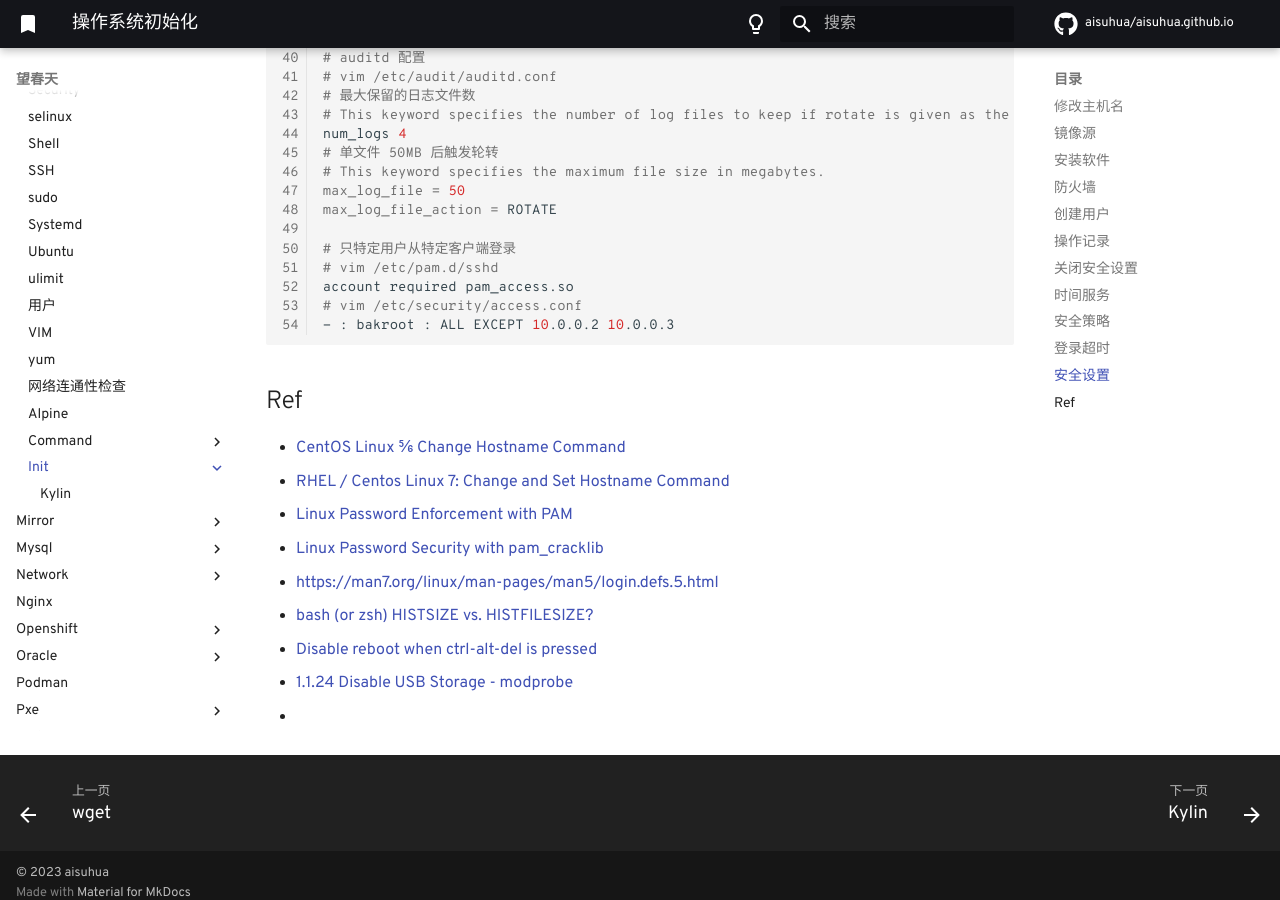
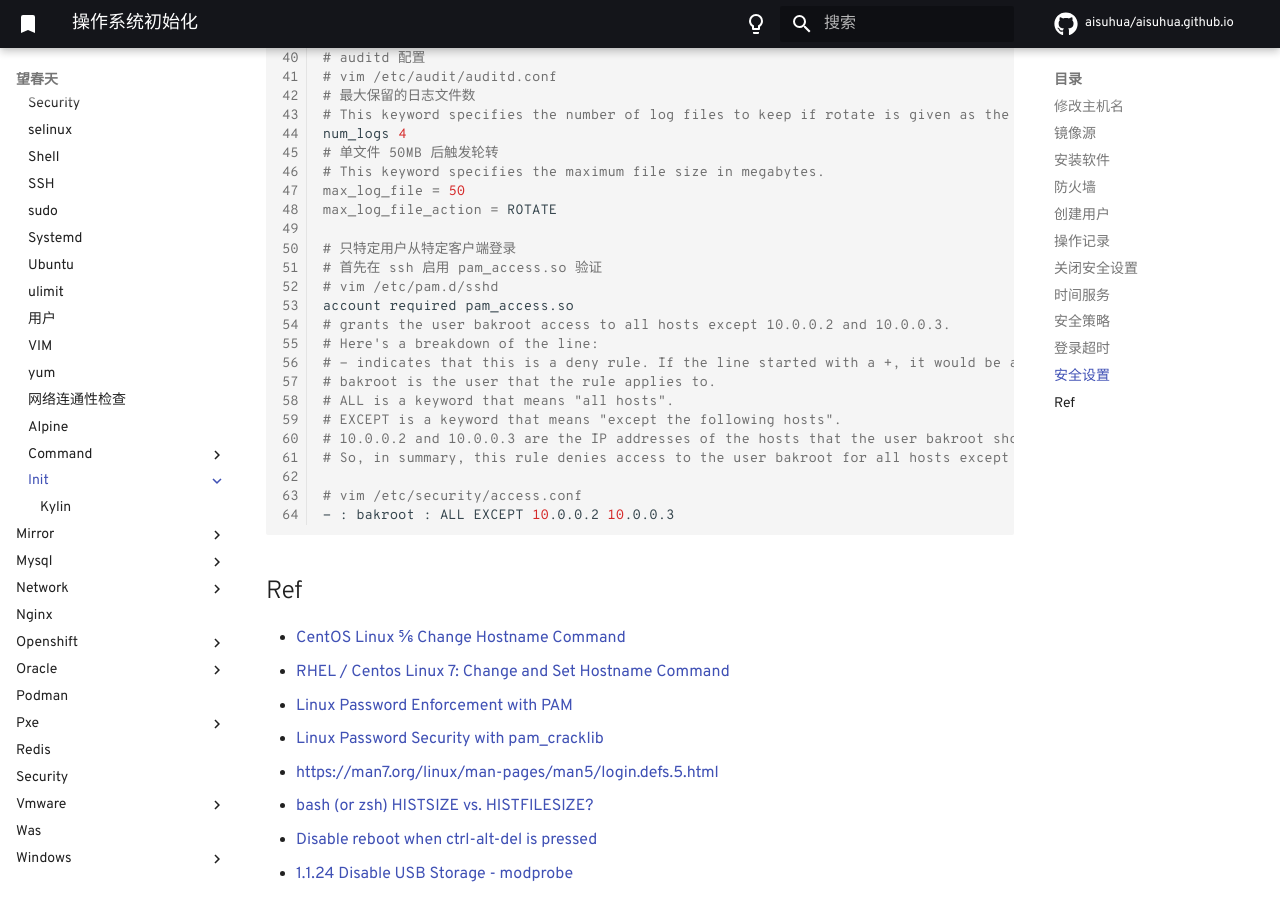
Before and after one commit to aisuhua/aisuhua.github.io, an MkDocs documentation site: the page built from docs/linux/init/README.md, in a window 1280 px wide and 900 px high, scrolled down 6241 px. Built offline with MkDocs 1.6.1 and Material for MkDocs 9.7.7, drawn with Linux system fonts in a browser that asks for light colours; comment, search, counter and statistics services are not loaded.

Commit message:
README.md

````diff
--- a/docs/linux/init/README.md
+++ b/docs/linux/init/README.md
@@ -323,8 +323,18 @@
 max_log_file_action = ROTATE
 
 # 只特定用户从特定客户端登录
+# 首先在 ssh 启用 pam_access.so 验证
 # vim /etc/pam.d/sshd
 account required pam_access.so
+# grants the user bakroot access to all hosts except 10.0.0.2 and 10.0.0.3.
+# Here's a breakdown of the line:
+# - indicates that this is a deny rule. If the line started with a +, it would be a permit rule.
+# bakroot is the user that the rule applies to.
+# ALL is a keyword that means "all hosts".
+# EXCEPT is a keyword that means "except the following hosts".
+# 10.0.0.2 and 10.0.0.3 are the IP addresses of the hosts that the user bakroot should not have access to.
+# So, in summary, this rule denies access to the user bakroot for all hosts except 10.0.0.2 and 10.0.0.3.
+
 # vim /etc/security/access.conf
 - : bakroot : ALL EXCEPT 10.0.0.2 10.0.0.3
 ```
````
